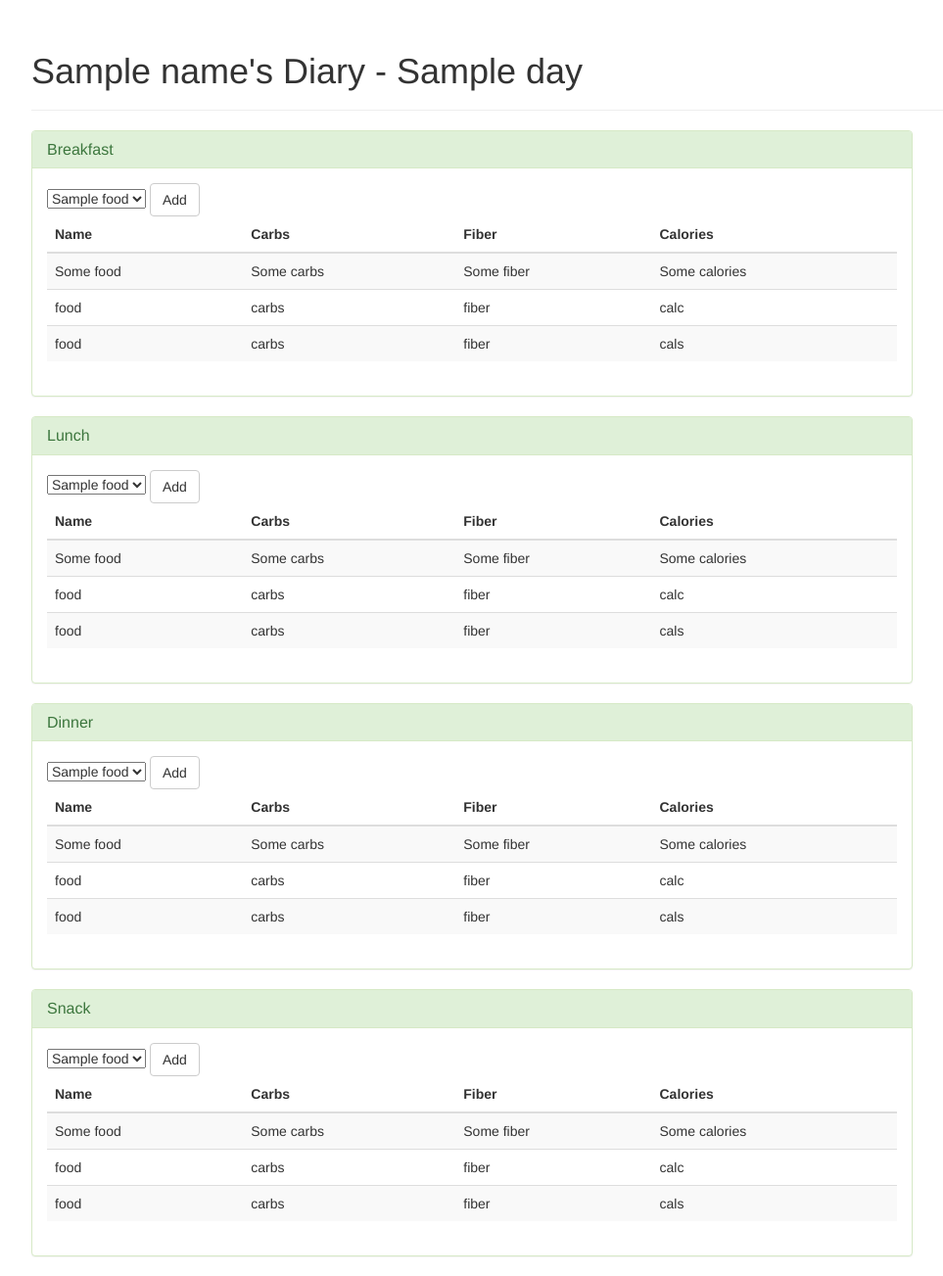
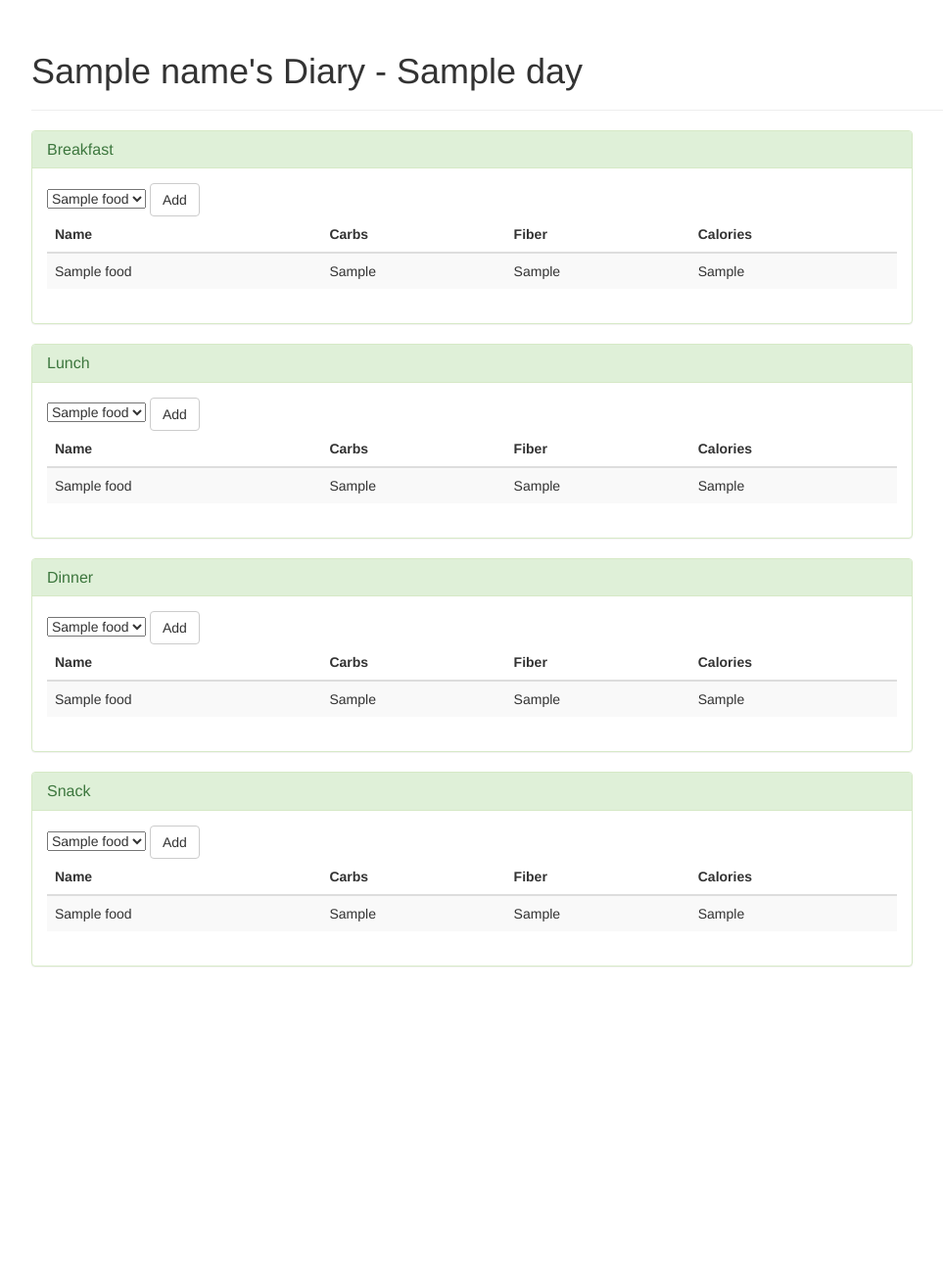
Before and after one commit to kaitcov/carbCount, a Flask app: template templates/diary.html in a window 1280 px wide. Shown: the part 51-1354 px from the top of the page at 98% size, without its empty margins (38-1001 px from the left). After the commit the page ends 1038 px from the top, so only its background shows below. Run offline with Flask 2, Linux system fonts and the light colour scheme; the template is opened without the code that fills it: most values are stand-ins (such as "Sample title", 1, 10 or a date in 2020); some libraries are stand-ins or nearby versions.

Commit message:
diary page, meal addition

```diff
--- a/app.py
+++ b/app.py
@@ -1,6 +1,7 @@
 from flask import Flask, render_template, redirect, url_for, request
 from pymongo import MongoClient
 import datetime
+from bson.objectid import ObjectId
 
 app = Flask(__name__)
 
@@ -50,30 +51,35 @@ def createFood():
 
 @app.route('/diary', methods=['GET', 'POST'])
 def diary():
+	print foods.find_one({'user':name})
 	now = datetime.datetime.now()
 	day = str(now.month) + "/" + str(now.day) + "/" + str(now.year)
+	breakfastList = []
+	lunchList = []
+	dinnerList = []
+	snackList = []
+	post = {'user':name, 'date':day, 'breakfast':[], 'lunch':[], 'dinner':[], 'snack':[]}
+	meal_response = meals.insert_one(post).inserted_id
+	meal = meals.find_one({'user':name, 'date':day})
+	for item in meal['breakfast']:
+		foodResult = foods.find_one({"_id":ObjectId(item['foodID'])})
+		breakfastList.append(foodResult)
+	for item in meal['lunch']:
+		foodResult = foods.find_one({"_id":ObjectId(item['foodID'])})
+		lunchList.append(foodResult)
+	for item in meal['dinner']:
+		foodResult = foods.find_one({"_id":ObjectId(item['foodID'])})
+		dinnerList.append(foodResult)
+	for item in meal['snack']:
+		foodResult = foods.find_one({"_id":ObjectId(item['foodID'])})
+		snackList.append(foodResult)
+
 	if request.method == "POST":
 		selectedFood = request.form.get('userFoods')
 		selectedFood = selectedFood.split(',')
 		print selectedFood[1]
-		post = {'user':name, 'date':day, selectedFood[1]:[]}
-		meal_response = meals.insert_one(post).inserted_id
 		result = meals.update_one({'user':name, 'date':day}, { '$push': {selectedFood[1]: {'foodID': selectedFood[0]}}})
 		print result.matched_count
-		breakfastList = []
-		lunchList = []
-		dinnerList = []
-		snackList = []
-		if result.matched_count != 0:
-			meal = meals.find_one({'user':name, 'date':day})
-			for item in meal['breakfast']:
-				breakfastList.append(item)
-			for item in meal['lunch']:
-				lunchList.append(item)
-			for item in meal['dinner']:
-				dinnerList.append(item)
-			for item in meal['snack']:
-				snackList.append(item)
 	foodResponse = foods.find({"user":name})
 	foodList = []
 	for food in foodResponse:
--- a/templates/diary.html
+++ b/templates/diary.html
@@ -12,7 +12,7 @@
 				<h3 class="panel-title">Breakfast</h3>
             </div>
             <div class="panel-body">
-			<form method="POST">
+			<form onsubmit="setTimeout(function () { window.location.reload(); }, 10)" method="POST">
   			<select name="userFoods">
 			{% for food in foodList %}
 				<option value="{{food['_id']}},breakfast">{{food['foodName']}}</option>
@@ -30,24 +30,14 @@
               </tr>
             </thead>
             <tbody>
+			{% for food in breakfastList %}
               <tr>
-                <td>Some food</td>
-                <td>Some carbs</td>
-                <td>Some fiber</td>
-                <td>Some calories</td>
+				  <td>{{food['foodName']}}</td>
+				  <td>{{food['foodCarbs']}}</td>
+				  <td>{{food['foodFiber']}}</td>
+				  <td>{{food['foodCalories']}}</td>
               </tr>
-              <tr>
-                <td>food</td>
-                <td>carbs</td>
-                <td>fiber</td>
-                <td>calc</td>
-              </tr>
-              <tr>
-                <td>food</td>
-                <td>carbs</td>
-                <td>fiber</td>
-                <td>cals</td>
-              </tr>
+			{% endfor %}
             </tbody>
           </table>
             </div>
@@ -62,7 +52,7 @@
               <h3 class="panel-title">Lunch</h3>
             </div>
 		<div class="panel-body">
-			<form method="POST">
+			<form onsubmit="setTimeout(function () { window.location.reload(); }, 10)" method="POST">
   			<select name="userFoods">
 			{% for food in foodList %}
 				<option value="{{food['_id']}},lunch">{{food['foodName']}}</option>
@@ -80,24 +70,14 @@
               </tr>
             </thead>
             <tbody>
+			{% for food in lunchList %}
               <tr>
-                <td>Some food</td>
-                <td>Some carbs</td>
-                <td>Some fiber</td>
-                <td>Some calories</td>
+				  <td>{{food['foodName']}}</td>
+				  <td>{{food['foodCarbs']}}</td>
+				  <td>{{food['foodFiber']}}</td>
+				  <td>{{food['foodCalories']}}</td>
               </tr>
-              <tr>
-                <td>food</td>
-                <td>carbs</td>
-                <td>fiber</td>
-                <td>calc</td>
-              </tr>
-              <tr>
-                <td>food</td>
-                <td>carbs</td>
-                <td>fiber</td>
-                <td>cals</td>
-              </tr>
+			{% endfor %}
             </tbody>
           </table>
             </div>
@@ -112,7 +92,7 @@
               <h3 class="panel-title">Dinner</h3>
             </div>
 		<div class="panel-body">
-			<form method="POST">
+			<form onsubmit="setTimeout(function () { window.location.reload(); }, 10)" method="POST">
   			<select name="userFoods">
 			{% for food in foodList %}
 				<option value="{{food['_id']}},dinner">{{food['foodName']}}</option>
@@ -130,24 +110,14 @@
               </tr>
             </thead>
             <tbody>
+			{% for food in dinnerList %}
               <tr>
-                <td>Some food</td>
-                <td>Some carbs</td>
-                <td>Some fiber</td>
-                <td>Some calories</td>
+				  <td>{{food['foodName']}}</td>
+				  <td>{{food['foodCarbs']}}</td>
+				  <td>{{food['foodFiber']}}</td>
+				  <td>{{food['foodCalories']}}</td>
               </tr>
-              <tr>
-                <td>food</td>
-                <td>carbs</td>
-                <td>fiber</td>
-                <td>calc</td>
-              </tr>
-              <tr>
-                <td>food</td>
-                <td>carbs</td>
-                <td>fiber</td>
-                <td>cals</td>
-              </tr>
+			{% endfor %}
             </tbody>
           </table>
             </div>
@@ -162,7 +132,7 @@
               <h3 class="panel-title">Snack</h3>
             </div>
 		<div class="panel-body">
-			<form method="POST">
+			<form onsubmit="setTimeout(function () { window.location.reload(); }, 10)" method="POST">
   			<select name="userFoods">
 			{% for food in foodList %}
 				<option value="{{food['_id']}},snack">{{food['foodName']}}</option>
@@ -180,24 +150,14 @@
               </tr>
             </thead>
             <tbody>
+			{% for food in snackList %}
               <tr>
-                <td>Some food</td>
-                <td>Some carbs</td>
-                <td>Some fiber</td>
-                <td>Some calories</td>
+				  <td>{{food['foodName']}}</td>
+				  <td>{{food['foodCarbs']}}</td>
+				  <td>{{food['foodFiber']}}</td>
+				  <td>{{food['foodCalories']}}</td>
               </tr>
-              <tr>
-                <td>food</td>
-                <td>carbs</td>
-                <td>fiber</td>
-                <td>calc</td>
-              </tr>
-              <tr>
-                <td>food</td>
-                <td>carbs</td>
-                <td>fiber</td>
-                <td>cals</td>
-              </tr>
+			{% endfor %}
             </tbody>
           </table>
             </div>
```
